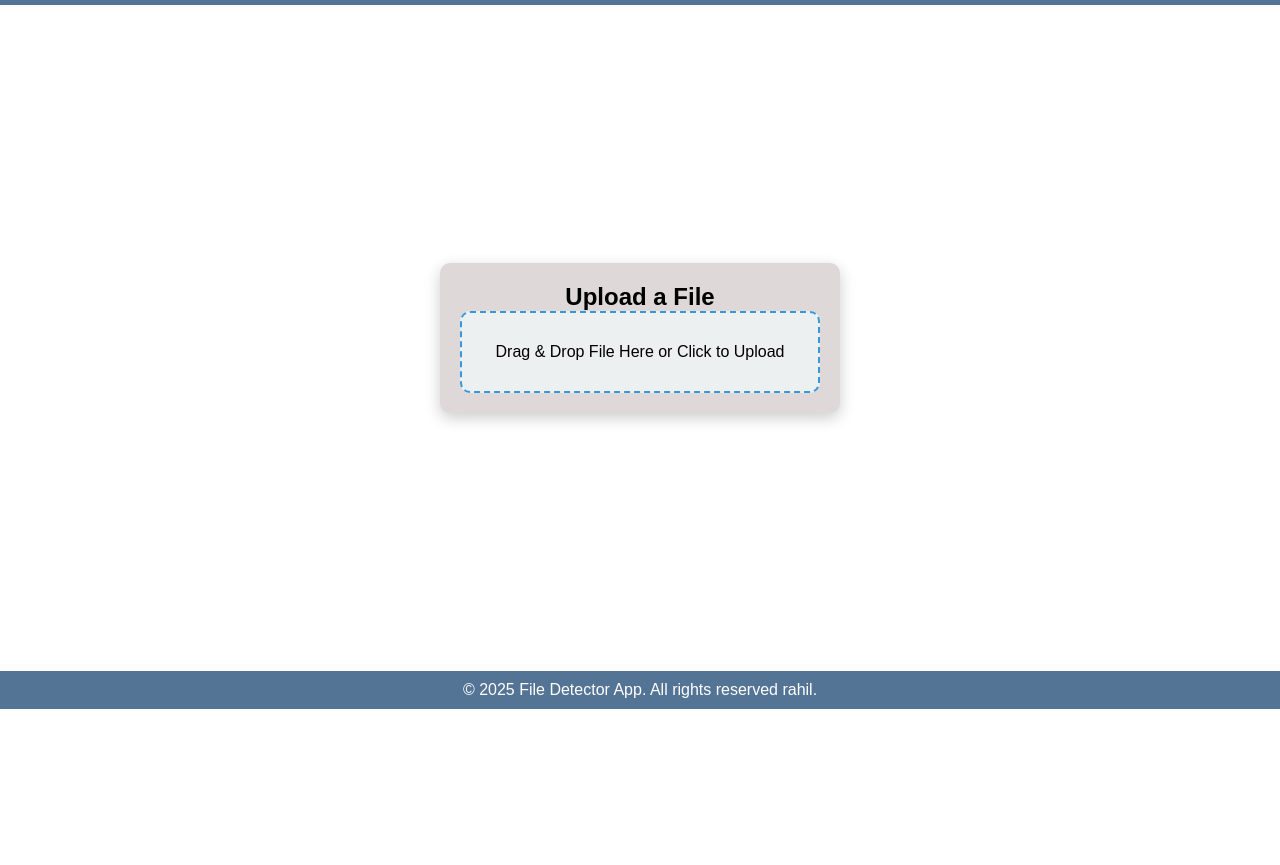
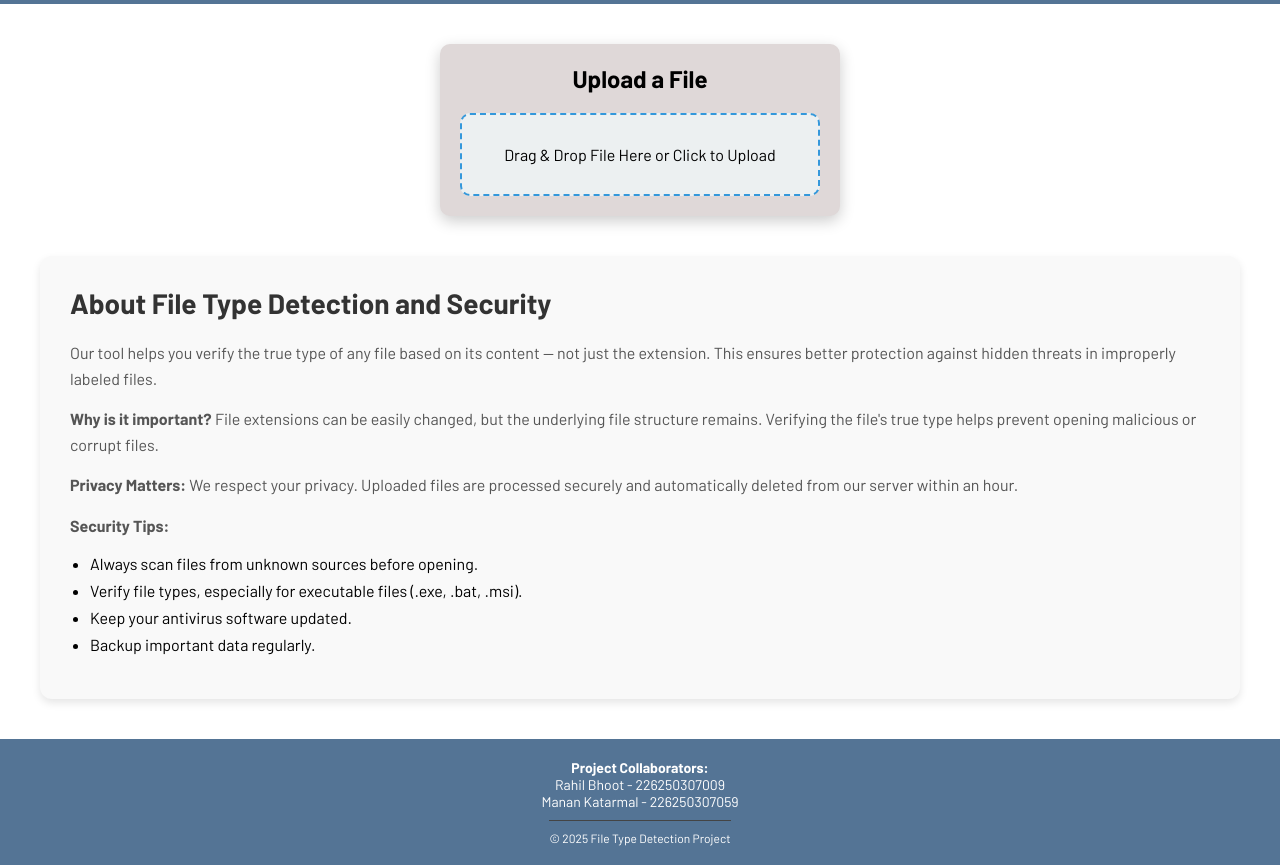
Before and after one commit to Rahilbhoot/FileTypeDetectionApp, a plain HTML site: page FileTypeDetectionWebApp/index.html in a window 1280 px wide. Shown: the part 91-956 px from the top of the page. Before the commit the page ends 800 px from the top, so only its background shows below. Drawn offline with Linux system fonts and the light colour scheme; a web font is replaced by a local one.

Commit message:
adding final updates in the webpage editing index, style and script files

```diff
--- a/FileTypeDetectionWebApp/index.html
+++ b/FileTypeDetectionWebApp/index.html
@@ -6,6 +6,11 @@
     <meta name="viewport" content="width=device-width, initial-scale=1.0">
     <title>File Type Detector</title>
     <link rel="stylesheet" href="style.css">
+    <link rel="preconnect" href="https://fonts.googleapis.com">
+    <link rel="preconnect" href="https://fonts.gstatic.com" crossorigin>
+    <link
+        href="https://fonts.googleapis.com/css2?family=Barlow:ital,wght@0,100;0,200;0,300;0,400;0,500;0,600;0,700;0,800;0,900;1,100;1,200;1,300;1,400;1,500;1,600;1,700;1,800;1,900&family=Cascadia+Mono:ital,wght@0,200..700;1,200..700&display=swap"
+        rel="stylesheet">
 </head>
 
 <body>
@@ -18,15 +23,53 @@
     </header>
     <main>
         <div class="container">
-            <h2>Upload a File</h2>
+            <h2 class="mb-20">Upload a File</h2>
             <div class="drop-zone" id="dropZone">Drag & Drop File Here or Click to Upload</div>
             <input type="file" id="fileInput" class="file-input">
             <div class="file-info" id="fileInfo"></div>
         </div>
+        <section class="info-section">
+            <h2>About File Type Detection and Security</h2>
+            <p>
+                Our tool helps you verify the true type of any file based on its content — not just the extension.
+                This ensures better protection against hidden threats in improperly labeled files.
+            </p>
+            <p>
+                <strong>Why is it important?</strong>
+                File extensions can be easily changed, but the underlying file structure remains.
+                Verifying the file's true type helps prevent opening malicious or corrupt files.
+            </p>
+            <p>
+                <strong>Privacy Matters:</strong>
+                We respect your privacy. Uploaded files are processed securely and automatically deleted from our server
+                within
+                an hour.
+            </p>
+            <p>
+                <strong>Security Tips:</strong>
+            <ul>
+                <li>Always scan files from unknown sources before opening.</li>
+                <li>Verify file types, especially for executable files (.exe, .bat, .msi).</li>
+                <li>Keep your antivirus software updated.</li>
+                <li>Backup important data regularly.</li>
+            </ul>
+            </p>
+        </section>
     </main>
-    <footer>
-        <p>&copy; 2025 File Detector App. All rights reserved rahil.</p>
+    <!-- Footer Start -->
+    <footer class="custom-footer">
+        <div class="footer-content">
+            <div class="collaborators">
+                <strong>Project Collaborators:</strong><br>
+                Rahil Bhoot - 226250307009<br>
+                Manan Katarmal - 226250307059
+            </div>
+            <div class="copyright">
+                © 2025 File Type Detection Project
+            </div>
+        </div>
     </footer>
+    <!-- Footer End -->
     <script src="script.js"></script>
 </body>
 
--- a/FileTypeDetectionWebApp/script.js
+++ b/FileTypeDetectionWebApp/script.js
@@ -2,49 +2,54 @@ const dropZone = document.getElementById("dropZone");
 const fileInput = document.getElementById("fileInput");
 const fileInfo = document.getElementById("fileInfo");
 
-// Mapping file extensions to user-friendly types
+// File types and associated security tips
 const fileTypes = {
-    "pdf": "PDF Document",
-    "doc": "Microsoft Word 97-2003",
-    "docx": "Microsoft Word Document",
-    "xls": "Microsoft Excel 97-2003",
-    "xlsx": "Microsoft Excel Document",
-    "ppt": "Microsoft PowerPoint 97-2003",
-    "pptx": "Microsoft PowerPoint Presentation",
-    "jpg": "JPEG Image",
-    "jpeg": "JPEG Image",
-    "png": "PNG Image",
-    "gif": "GIF Image",
-    "mp3": "MP3 Audio",
-    "mp4": "MP4 Video",
-    "zip": "ZIP Archive",
-    "rar": "RAR Archive",
-    "txt": "Text Document",
-    "csv": "CSV (Comma-Separated Values)",
-    "json": "JSON File",
-    "html": "HTML File",
-    "css": "Cascading Style Sheet",
-    "js": "JavaScript File",
-    "exe": "Windows Executable",
-    "apk": "Android Application Package",
-    "iso": "Disk Image File"
+    "pdf": { name: "PDF Document", tip: "Avoid opening PDFs from untrusted sources as they may contain embedded scripts." },
+    "doc": { name: "Microsoft Word 97-2003", tip: "Disable macros to prevent malware execution." },
+    "docx": { name: "Microsoft Word Document", tip: "Watch out for macro-enabled Word documents (.docm)." },
+    "xls": { name: "Microsoft Excel 97-2003", tip: "Be cautious of macros; they can execute malicious code." },
+    "xlsx": { name: "Microsoft Excel Document", tip: "Avoid enabling macros unless you trust the source." },
+    "ppt": { name: "Microsoft PowerPoint 97-2003", tip: "Avoid downloading presentations from unknown emails." },
+    "pptx": { name: "Microsoft PowerPoint Presentation", tip: "Turn off external content loading in PowerPoint." },
+    "jpg": { name: "JPEG Image", tip: "Scan images for hidden threats such as steganography." },
+    "jpeg": { name: "JPEG Image", tip: "Use antivirus software to scan image files before opening." },
+    "png": { name: "PNG Image", tip: "Beware of malware hidden in image metadata." },
+    "gif": { name: "GIF Image", tip: "Avoid clicking suspicious GIFs from unknown sources." },
+    "mp3": { name: "MP3 Audio", tip: "Do not trust audio files from sketchy websites." },
+    "mp4": { name: "MP4 Video", tip: "Avoid clicking on unknown MP4 files as they can exploit vulnerabilities in players." },
+    "zip": { name: "ZIP Archive", tip: "Always scan compressed files before extracting them." },
+    "rar": { name: "RAR Archive", tip: "Be careful of password-protected archives from unknown sources." },
+    "txt": { name: "Text Document", tip: "Text files are mostly safe, but can contain phishing instructions." },
+    "csv": { name: "CSV File", tip: "Beware of formula injection if opening in spreadsheet software." },
+    "json": { name: "JSON File", tip: "Only import JSON files from trusted APIs or sources." },
+    "html": { name: "HTML File", tip: "Opening local HTML files can execute scripts. Be cautious." },
+    "css": { name: "Cascading Style Sheet", tip: "CSS files are generally safe but can be used to trick users via styling." },
+    "js": { name: "JavaScript File", tip: "Never run unknown JS files. They can execute dangerous code." },
+    "exe": { name: "Windows Executable", tip: "Only run EXE files from verified publishers." },
+    "apk": { name: "Android Package", tip: "Install APKs only from trusted sources to avoid malware." },
+    "iso": { name: "Disk Image File", tip: "ISO files can carry full system images — scan them carefully." }
 };
 
+// Click triggers file input
 dropZone.addEventListener("click", () => fileInput.click());
 
+// File input change handler
 fileInput.addEventListener("change", function (event) {
     handleFile(event.target.files[0]);
 });
 
+// Drag over styling
 dropZone.addEventListener("dragover", (event) => {
     event.preventDefault();
     dropZone.style.background = "#d5e6f7";
 });
 
+// Drag leave styling
 dropZone.addEventListener("dragleave", () => {
     dropZone.style.background = "#ecf0f1";
 });
 
+// Drop handler
 dropZone.addEventListener("drop", (event) => {
     event.preventDefault();
     dropZone.style.background = "#ecf0f1";
@@ -53,15 +58,20 @@ dropZone.addEventListener("drop", (event) => {
     }
 });
 
+// File handling logic
 function handleFile(file) {
     if (file) {
         let fileName = file.name;
         let fileExtension = fileName.split('.').pop().toLowerCase();
-        let fileType = fileTypes[fileExtension] || "Unknown File Type";
+        let fileDetails = fileTypes[fileExtension];
+
+        let fileType = fileDetails ? fileDetails.name : "Unknown File Type";
+        let securityTip = fileDetails ? fileDetails.tip : "No security advice available for this file type.";
 
         fileInfo.innerHTML = `<strong>File Name:</strong> ${fileName} <br>
                               <strong>File Type:</strong> ${fileType} <br>
-                              <strong>Size:</strong> ${(file.size / 1024).toFixed(2)} KB`;
+                              <strong>Size:</strong> ${(file.size / 1024).toFixed(2)} KB <br>
+                              <strong>Security Tip:</strong> <em>${securityTip}</em>`;
         fileInfo.style.display = "block";
     }
 }
--- a/FileTypeDetectionWebApp/style.css
+++ b/FileTypeDetectionWebApp/style.css
@@ -2,7 +2,7 @@
     margin: 0;
     padding: 0;
     box-sizing: border-box;
-    font-family: Arial, sans-serif;
+    font-family: "Barlow", sans-serif;
 }
 
 body {
@@ -13,6 +13,14 @@ body {
     height: 100vh;
     /* background: linear-gradient(135deg, #1e3c72, #ffffff); */
     background-color: white;
+}
+
+main {
+    padding: 40px;
+    display: flex;
+    flex-direction: column;
+    align-items: center;
+    justify-content: center;
 }
 
 .main-logo {
@@ -71,10 +79,65 @@ header {
     display: none;
 }
 
-footer {
+.custom-footer {
+    background-color: #547495;
+    color: #ffffff;
+    padding: 20px 0;
     width: 100%;
-    padding: 10px;
-    background: #547495;
-    color: white;
+    font-size: 14px;
+}
+
+.footer-content {
+    max-width: 1200px;
+    margin: 0 auto;
+    padding: 0 20px;
+    display: flex;
+    flex-direction: column;
+    align-items: center;
     text-align: center;
 }
+
+.collaborators {
+    margin-bottom: 10px;
+}
+
+.copyright {
+    border-top: 1px solid #444;
+    padding-top: 10px;
+    font-size: 12px;
+}
+
+.info-section {
+    background-color: #f9f9f9;
+    padding: 30px;
+    border-radius: 12px;
+    margin-top: 40px;
+    box-shadow: 0px 4px 8px rgba(0, 0, 0, 0.1);
+}
+
+.info-section h2 {
+    font-size: 28px;
+    margin-bottom: 20px;
+    color: #333;
+}
+
+.info-section p {
+    font-size: 16px;
+    color: #555;
+    line-height: 1.6;
+    margin-bottom: 15px;
+}
+
+.info-section ul {
+    list-style-type: disc;
+    padding-left: 20px;
+}
+
+.info-section ul li {
+    margin-bottom: 8px;
+}
+
+/* Margin and padding assets */
+.mb-20 {
+    margin-bottom: 20px;
+}
```
